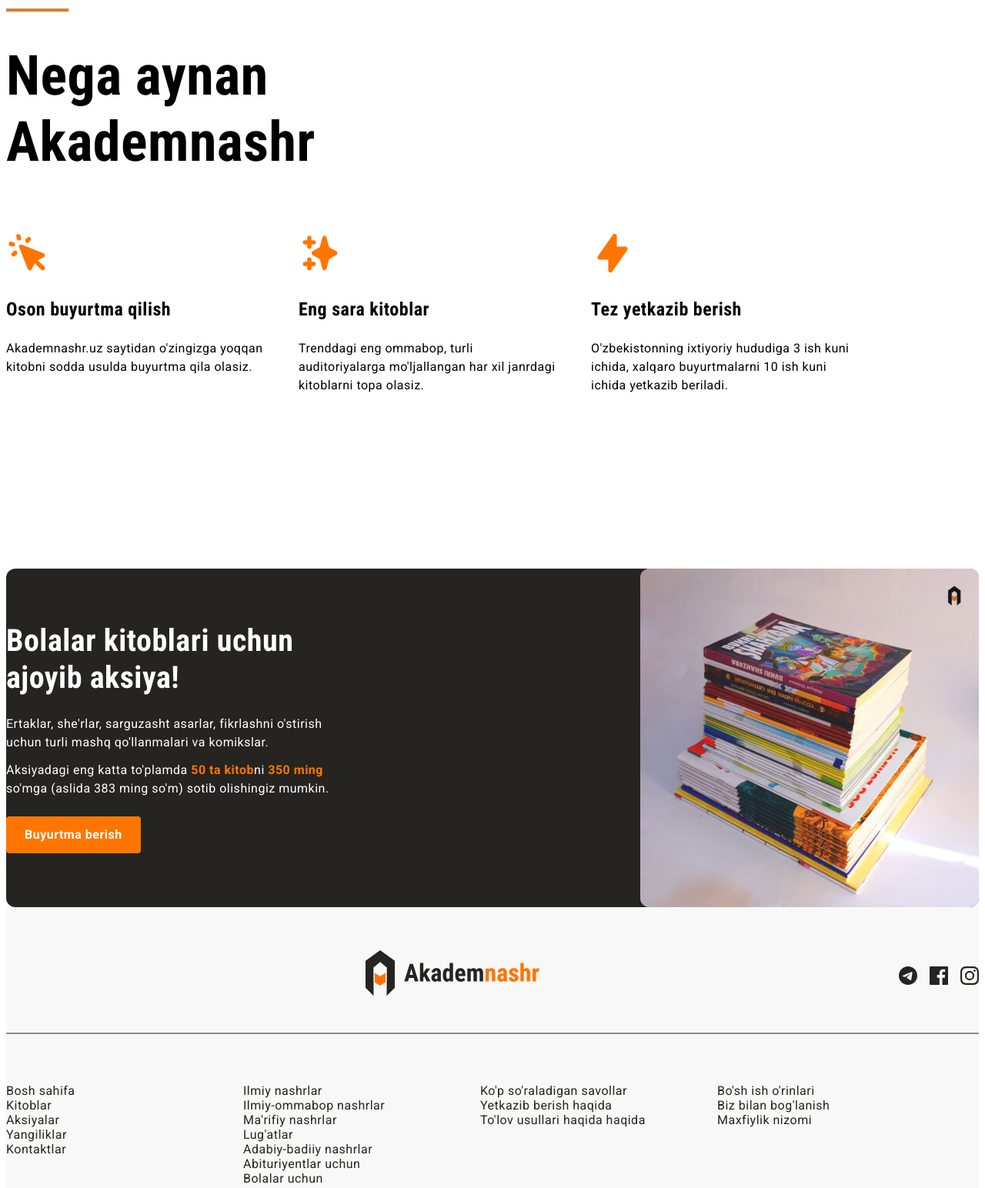
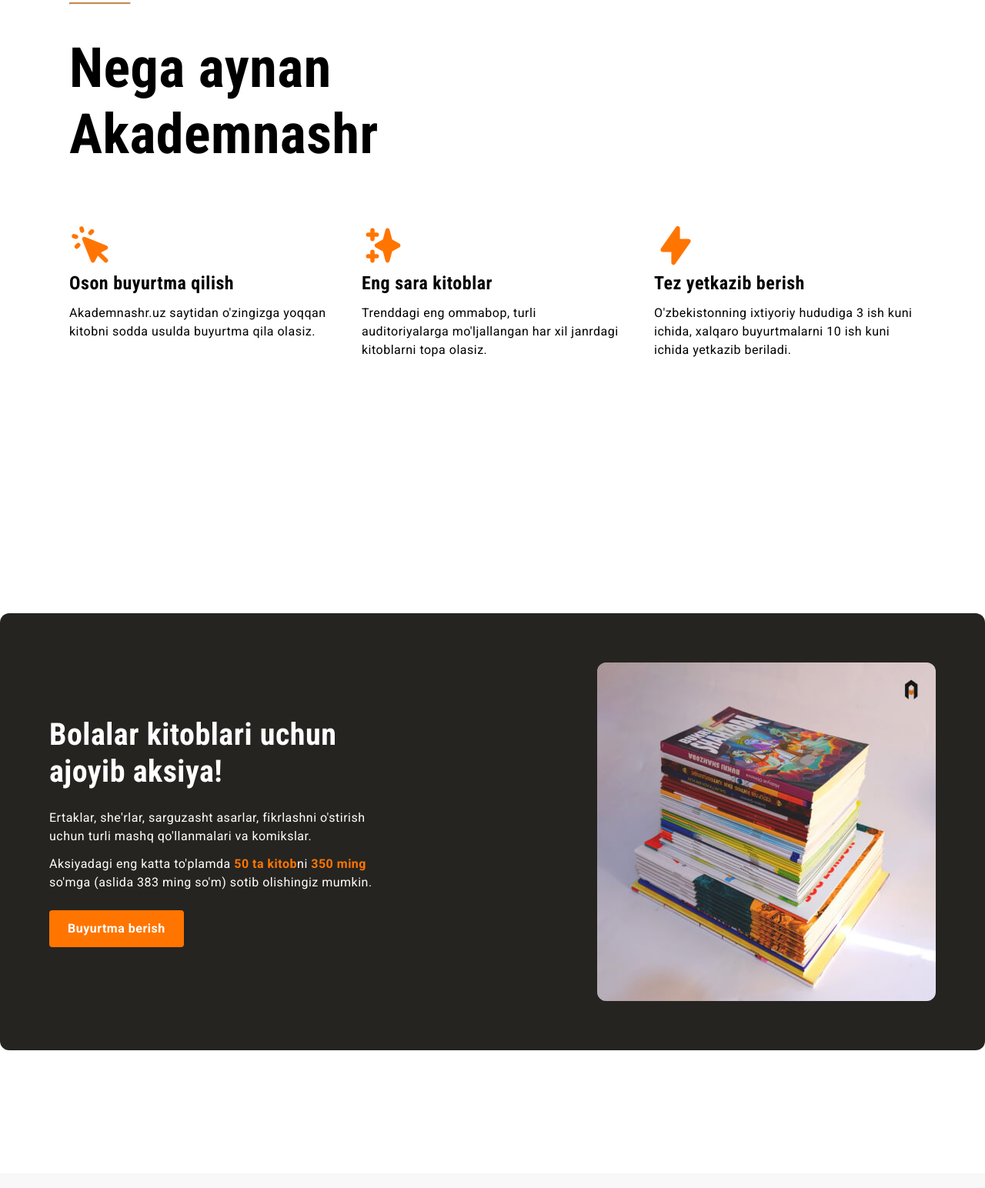
Before and after one commit to abdunaazarova/abdunaazarova.github.io, a plain HTML site: page index.html in a window 1280 px wide. Shown: the part 974-2518 px from the top of the page at 77% size. Drawn offline with Linux system fonts and the light colour scheme.

Commit message:
almost complete web

```diff
--- a/css/styles.css
+++ b/css/styles.css
@@ -1,7 +1,13 @@
+* {
+  box-sizing: border-box;
+}
+
+
 /* BODY */
 body{
+  padding: 0;
+  margin: 0;
   font-family: "Roboto","Arial",serif;
-  font-weight: 400;
   font-size: 16px;
   line-height: 1.5;
   letter-spacing: 0.5px;
@@ -12,15 +18,28 @@ body{
   outline-offset: 3px;
 }
 
+/* CONTAINER */
+.container {
+width: 100%;
+max-width: 1140px;
+padding-left: 20px;
+padding-right: 20px;
+margin-left: auto;
+margin-right: auto;
+}
+
 /* SITE-HEADER */
 .site-header{
   background: white;
-  align-items: center;
-  justify-content: space-between;
   padding-top: 16px;
   padding-bottom: 16px;
   border-top: 5px solid #FF7500;
+}
+
+.site-header-container{
   display: flex;
+  align-items: center;
+  justify-content: space-between;
 }
 
 .logo-link{
@@ -119,6 +138,9 @@ padding-top: 80px;
 padding-bottom: 80px;
 background-color: #252420;
 color: #fff;
+}
+
+.hero-container{
 display: flex;
 align-items: center;
 justify-content: space-between;
@@ -141,6 +163,7 @@ background-color: #FF7500;
 width: 510px;
 height: 510px;
 border-radius: 8px;
+/* box-shadow: 24px 24px 0 0 rgba(255, 117, 0, 0.6); */
 }
 
 .hero-heading{
@@ -180,6 +203,7 @@ padding-bottom: 210px;
   align-items: center;
   width: 100px;
   height: 100px;
+  margin-bottom: 32px;
   border-radius: 50%;
   background-color: rgba(255, 117, 0, 0.2);
 }
@@ -195,10 +219,15 @@ margin-right: 0;
 }
 
 .feature-title{
+  margin-top: 0;
+  margin-bottom: 12px;
   font-size: 24px;
   line-height: 1.2;
   font-family: "Roboto Condensed","Arial",serif;
-  font-weight: 700;
+}
+
+.feature-info{
+  margin: 0;
 }
 
 .features-list{
@@ -210,13 +239,20 @@ margin-right: 0;
 }
 
 /* PROMO */
+
 .promo{
-background-color: #252420;
-color: #fff;
+  padding-top: 120px;
+  padding-bottom: 160px;
+}
+
+.promo-inner{
 display: flex;
 justify-content: space-between;
 align-items: center;
+padding: 64px;
 border-radius: 12px;
+background-color: #252420;
+color: #fff;
 }
 
 .promo-content{
@@ -291,8 +327,15 @@ margin-right: 16px;
 
 .site-footer-socials li:last-child{
   margin-right: 0;
+  }
 
+  .site-footer-links li{
+margin-bottom: 16px;
   }
+
+  .site-footer-links li:last-child{
+    margin-bottom: 0;
+      }
 
 .site-footer-socials a{
   display: block;
--- a/index.html
+++ b/index.html
@@ -16,8 +16,8 @@
 <body>
   <header class="site-header">
     <!--SITE HEADER-->
+    <div class="site-header-container container">
       <a class="logo-link" href="index.html"><img src="img/logo.svg" alt="Akademnashr logo" width="227" height="60"></a>
-
       <div class="site-header-actions">
         <nav>
           <ul class="sitenav-list">
@@ -29,12 +29,14 @@
         </nav>
         <a href="#" class="main-link">Ro'yxatdan o'tish</a>
       </div>
+    </div>
   </header>
 
 
   <main>
     <!--HERO-->
     <section class="hero">
+      <div class="hero-container container">
         <div class="hero-content">
           <hr class="orange-line">
           <h2 class="hero-heading">Pythonda dasturlash asoslari</h2>
@@ -42,11 +44,13 @@
           <a href="#" class="main-link">Buyurtma berish</a>
         </div>
         <img class="hero-img" src="img/python-book.jpg" alt="python book" width="510" height="510" srcset="img/python-book.jpg 1x, img/python-book@2x.jpg 2x">
+      </div>
     </section>
 
 
     <!--FEATURES-->
     <section class="features">
+      <div class="container">
         <hr class="orange-line">
         <h2 class="features-heading">Nega aynan Akademnashr</h2>
         <ul class="features-list">
@@ -57,7 +61,6 @@
             <h3 class="feature-title">Oson buyurtma qilish</h3>
             <p class="feature-info">Akademnashr.uz saytidan o'zingizga yoqqan kitobni sodda usulda buyurtma qila olasiz.</p>
           </li>
-
           <li class="feature">
             <div class="feature-icon-wrapper">
               <img src="img/icon-sparkles.svg" alt="" width="56" height="56" class="feature-icon">
@@ -65,7 +68,6 @@
             <h3 class="feature-title">Eng sara kitoblar</h3>
             <p class="feature-info">Trenddagi eng ommabop, turli auditoriyalarga mo'ljallangan har xil janrdagi kitoblarni topa olasiz.</p>
           </li>
-
           <li class="feature">
             <div class="feature-icon-wrapper">
               <img src="img/icon-lightning-bolt.svg" alt="" width="56" height="56" class="feature-icon">
@@ -74,12 +76,15 @@
             <p class="feature-info">O'zbekistonning ixtiyoriy hududiga 3 ish kuni ichida, xalqaro buyurtmalarni 10 ish kuni ichida yetkazib beriladi.</p>
           </li>
         </ul>
+      </div>
     </section>
 
 
 
     <!--AKSIYA-->
     <section class="promo">
+      <div class="conatiner">
+        <div class="promo-inner">
           <div class="promo-content">
             <h2 class="promo-heading">Bolalar kitoblari uchun ajoyib aksiya!</h2>
             <div class="promo-info-wrapper">
@@ -89,12 +94,15 @@
             <a href="#" class="main-link">Buyurtma berish</a>
           </div>
           <img  class="promo-img" src="img/sale-img.jpg" alt="Kitoblar to'plami" width="440" height="440" srcset="img/sale-img.jpg 1x, img/sale-img@2x.jpg 2x">
+        </div>
+      </div>
     </section>
   </main>
 
 
   <!--FOOTER-->
   <footer class="site-footer">
+    <div class="container">
       <div>
         <div class="site-footer-top">
           <a class="logo-link" href="index.html">
@@ -119,10 +127,7 @@
               </li>
             </ul>
         </div>
-
         <hr class="site-footer-divider">
-
-
         <!--LINKLAR-->
         <div class="site-footer-link-list">
           <ul class="site-footer-links">
@@ -153,6 +158,7 @@
           </ul>
         </div>
       </div>
+    </div>
   </footer>
 
 
```
Lines whose indentation alone changed are shown as unchanged.
